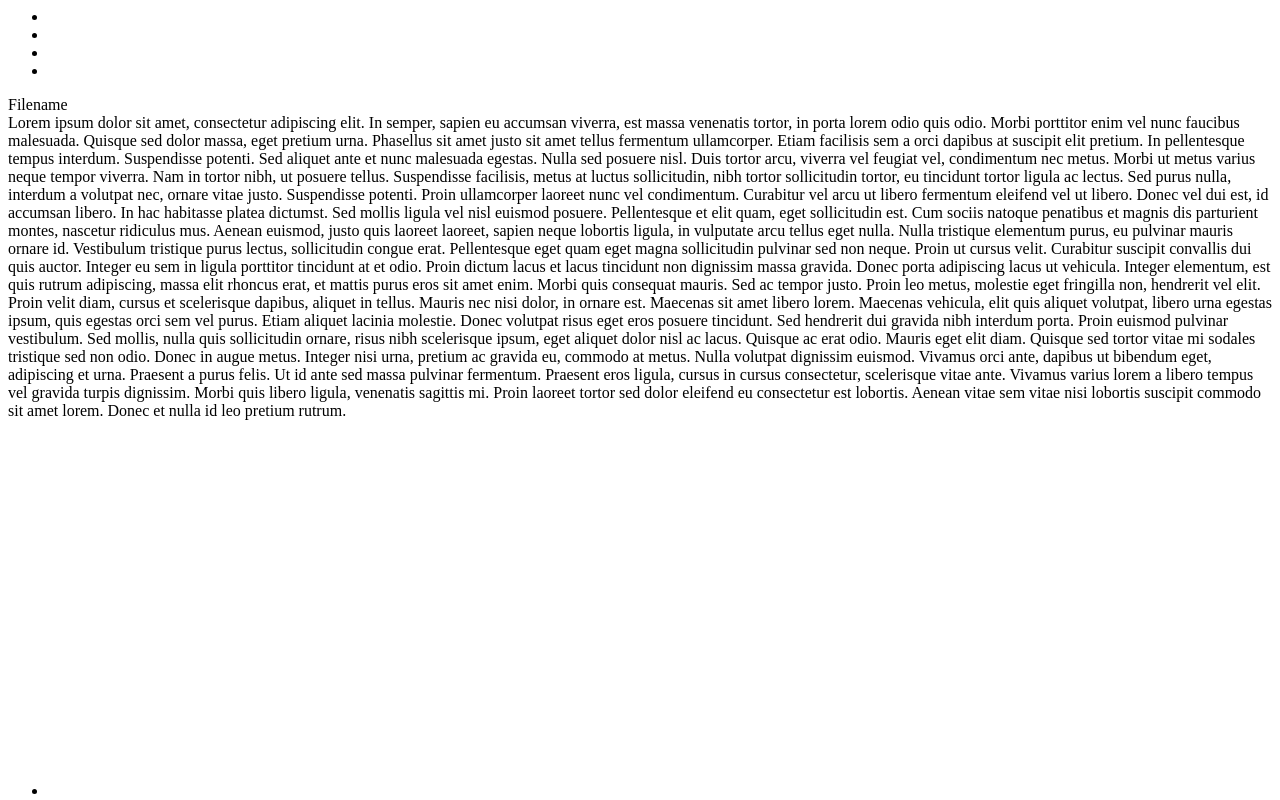
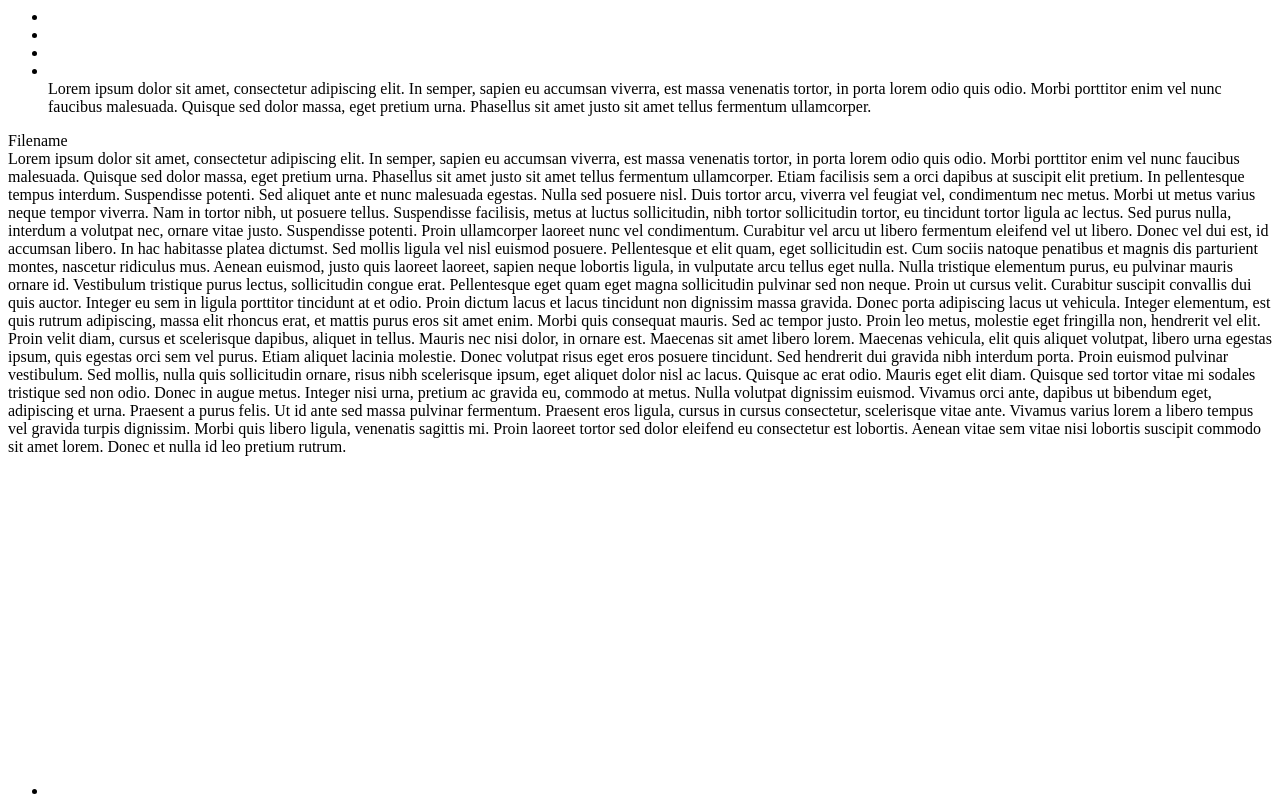
Before and after one commit to enjalot/tributary.io, a website: page views/app/inlet.html in a window 1280 px wide. Drawn offline with Linux system fonts and the light colour scheme.

Commit message:
Adding area for icon bar click content area

```diff
--- a/styles/app/index.styl
+++ b/styles/app/index.styl
@@ -55,6 +55,7 @@ body
   //margin-right: -20px
 
   #icon-list
+    position: relative
     list-style-type none
     margin 0
     padding 0
@@ -63,12 +64,28 @@ body
       padding: 0
       border-bottom: 1px solid white
       background-color: #CCC
+      border-radius: 2px
 
       &:last-child
         border-bottom: 0
 
       &:hover
         background-color: #999
+
+    #icon-bar-content
+      padding: 0.4em
+      background-color: white
+      font-size: 0.7em
+      line-height: 1.2em
+      text-align: left
+      width: 200px;
+      height: 200px;
+      overflow: auto;
+
+      position: absolute
+      left: -200px
+      top: 0
+
 
 @media (min-width: 1024px)
   #icon-bar
--- a/views/app/inlet.html
+++ b/views/app/inlet.html
@@ -4,10 +4,10 @@
       <section class="flexbox" id="icon-bar">
         <ul id="icon-list">
           <li>
-            <i class="icon-cog" title="settings"></i>
+            <i class="icon-folder" title="files"></i>
           </li>
           <li>
-            <i class="icon-plus-squared" title="New file"></i>
+            <i class="icon-cog" title="settings"></i>
           </li>
           <li>
             <i class="icon-code" title="code"></i>
@@ -18,6 +18,10 @@
           <li style="position: absolute; bottom: 0;">
             <i class="icon-resize-full" title="fullscreen"></i>
           </li>
+
+          <div id="icon-bar-content">
+            Lorem ipsum dolor sit amet, consectetur adipiscing elit. In semper, sapien eu accumsan viverra, est massa venenatis tortor, in porta lorem odio quis odio. Morbi porttitor enim vel nunc faucibus malesuada. Quisque sed dolor massa, eget pretium urna. Phasellus sit amet justo sit amet tellus fermentum ullamcorper.
+          </div>
         </ul>
 
         <script type="text/javascript" charset="utf-8">
```
Also changed, not shown: views/app/index.html (+1 -0 lines).
